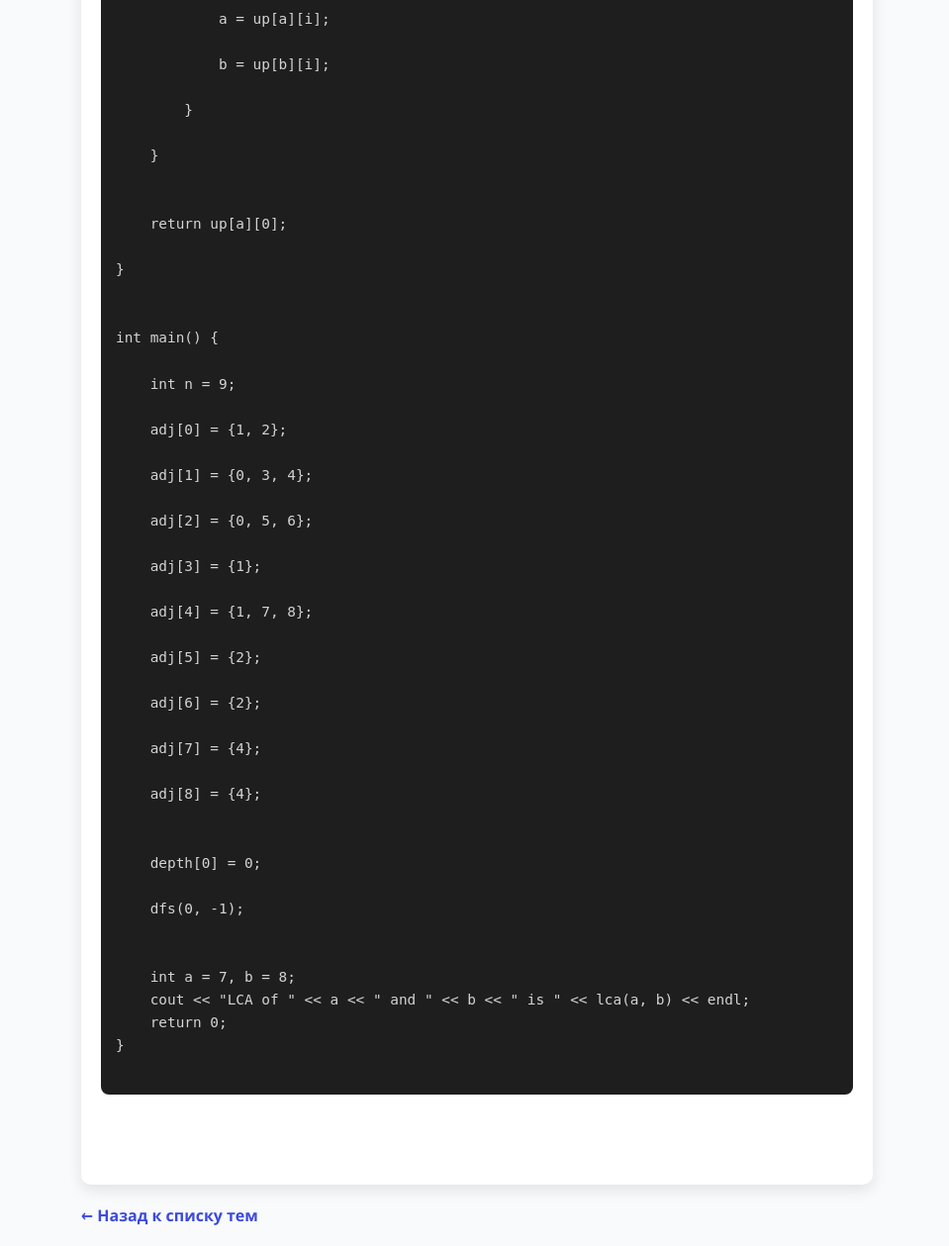
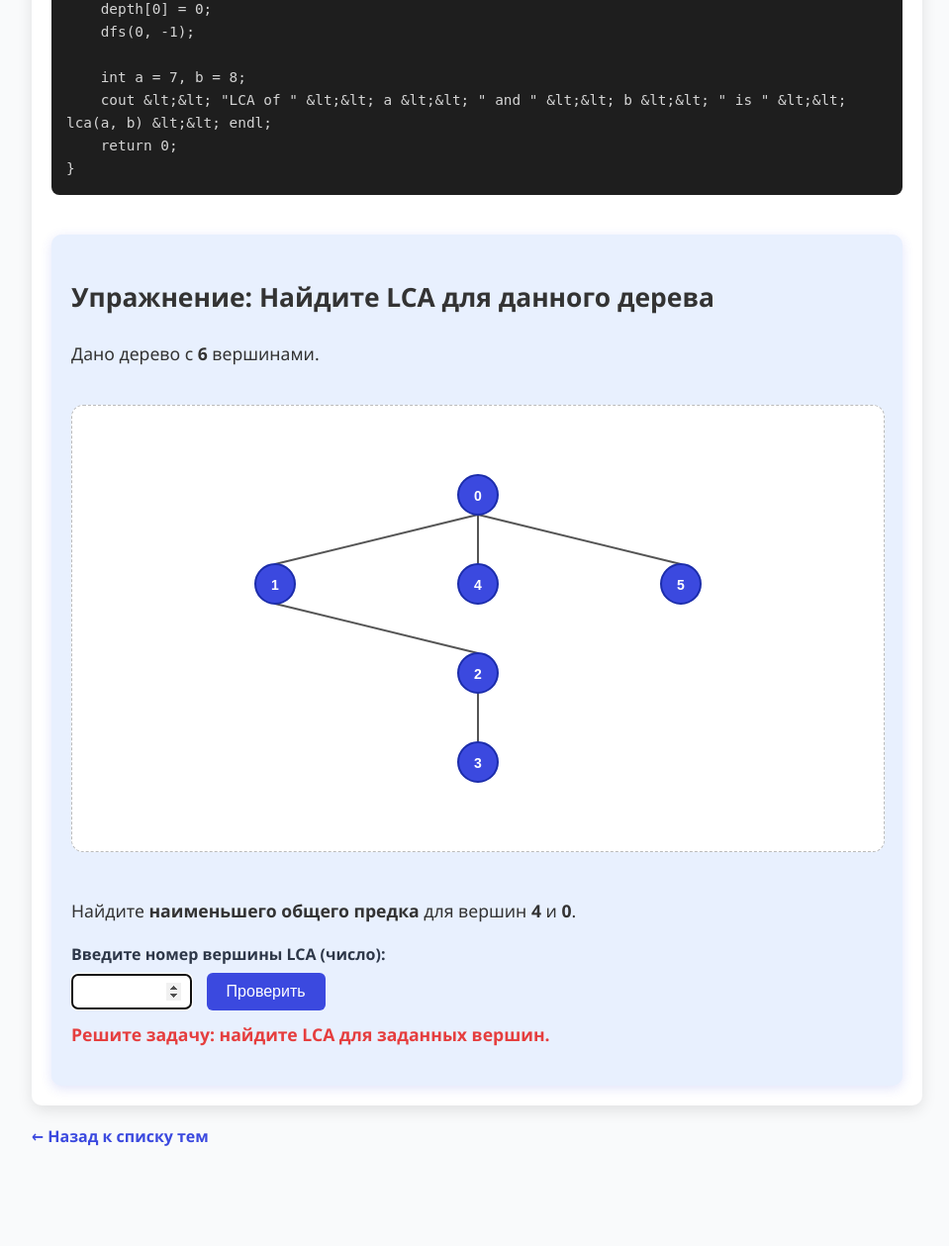
Before and after one commit to nikww/Algoproject, a Django app: page /topic/lca/ in a window 1280 px wide. Shown: the part 1640-2899 px from the top of the page at 99% size, without its empty margins (158-1117 px from the left). After the commit the page ends 2798 px from the top, so only its background shows below. Run offline with Django 4.2, Linux system fonts and the light colour scheme.

Commit message:
2nd version

```diff
--- a/algoproject/algoproject/settings.py
+++ b/algoproject/algoproject/settings.py
@@ -23,7 +23,7 @@ BASE_DIR = Path(__file__).resolve().parent.parent
 SECRET_KEY = 'django-insecure-&c8odwjiaaj2^-!5l2i0hnq*%t(n75_jnf@pejonms^!-%j9)@'
 
 # SECURITY WARNING: don't run with debug turned on in production!
-DEBUG = False
+DEBUG = True
 
 ALLOWED_HOSTS = ['*']
 
@@ -55,7 +55,7 @@ ROOT_URLCONF = 'algoproject.urls'
 TEMPLATES = [
     {
         'BACKEND': 'django.template.backends.django.DjangoTemplates',
-        'DIRS': [],
+        'DIRS': [BASE_DIR / 'templates'],
         'APP_DIRS': True,
         'OPTIONS': {
             'context_processors': [
--- a/algoproject/algosite/templates/algosite/detail.html
+++ b/algoproject/algosite/templates/algosite/detail.html
@@ -11,19 +11,31 @@
   <title>{{ topic.title }}</title>
 
   <style>
+
     body {
+
       font-family: 'Segoe UI', Tahoma, Geneva, Verdana, sans-serif;
+
       background: #f9fafb;
+
       margin: 0;
+
       padding: 20px;
-      max-width: 800px;
+
+      max-width: 900px;
+
       margin-left: auto;
+
       margin-right: auto;
+
     }
 
     h1 {
+
       color: #2d3748;
-      text-align: сenter;
+
+      text-align: center;
+
     }
 
     .content {
@@ -44,8 +56,6 @@
 
       color: #333;
 
-      white-space: pre-wrap;
-
     }
 
     pre {
@@ -64,11 +74,11 @@
 
       overflow-x: auto;
 
-      margin-top: 20px;
-
       white-space: pre-wrap;
 
       word-break: break-word;
+
+      margin-top: 20px;
 
     }
 
@@ -94,6 +104,106 @@
 
     }
 
+    .exercise {
+
+      margin-top: 40px;
+
+      padding: 20px;
+
+      background: #e8f0fe;
+
+      border-radius: 10px;
+
+      box-shadow: 0 3px 12px rgba(59, 73, 223, 0.15);
+
+    }
+
+    .exercise label {
+
+      font-weight: 600;
+
+      display: block;
+
+      margin-bottom: 6px;
+
+      font-size: 1rem;
+
+      color: #2d3748;
+
+    }
+
+    .exercise input[type="number"] {
+
+      padding: 8px 10px;
+
+      font-size: 1rem;
+
+      border: 1px solid #cbd5e0;
+
+      border-radius: 6px;
+
+      width: 100px;
+
+      margin-right: 10px;
+
+    }
+
+    .exercise button {
+
+      background-color: #3b49df;
+
+      color: white;
+
+      border: none;
+
+      padding: 10px 20px;
+
+      font-size: 1rem;
+
+      border-radius: 6px;
+
+      cursor: pointer;
+
+      transition: background-color 0.3s ease;
+
+    }
+
+    .exercise button:hover {
+
+      background-color: #303ecc;
+
+    }
+
+    .message {
+
+      margin-top: 10px;
+
+      font-weight: 600;
+
+      color: #e53e3e;
+
+    }
+
+    #graph {
+
+      margin: 20px auto;
+
+      width: 100%;
+
+      max-width: 900px;
+
+      height: 450px;
+
+      border: 1px dashed #bbb;
+
+      background: white;
+
+      border-radius: 12px;
+
+      overflow: visible;
+
+    }
+
     @media (max-width: 600px) {
 
       body {
@@ -116,6 +226,28 @@
 
       }
 
+      .exercise input[type="number"] {
+
+        width: 80px;
+
+        margin-right: 5px;
+
+      }
+
+      .exercise button {
+
+        padding: 8px 16px;
+
+        font-size: 0.9rem;
+
+      }
+
+      #graph {
+
+        height: 350px;
+
+      }
+
     }
 
   </style>
@@ -127,9 +259,239 @@
   <h1>{{ topic.title }}</h1>
 
   <div class="content">
+
     <p>{{ topic.explanation|linebreaksbr }}</p>
+
     <pre>{{ topic.example_code }}</pre>
+
+
+    {% if exercise %}
+
+      <div class="exercise">
+
+        <h2>Упражнение: Найдите LCA для данного дерева</h2>
+
+        <p>Дано дерево с <strong>{{ num_vertices }}</strong> вершинами.</p>
+
+
+        <svg id="graph"></svg>
+
+
+        <p>Найдите <strong>наименьшего общего предка</strong> для вершин <strong>{{ v1 }}</strong> и <strong>{{ v2 }}</strong>.</p>
+
+
+        <form method="post" novalidate>
+
+          {% csrf_token %}
+
+          <label for="answer">Введите номер вершины LCA (число):</label>
+
+          <input type="number" id="answer" name="answer" required min="0" max="{{ num_vertices|add:'-1' }}" autofocus autocomplete="off"/>
+
+          <button type="submit">Проверить</button>
+
+        </form>
+
+        {% if message %}
+
+        <p class="message">{{ message }}</p>
+
+        {% endif %}
+
+      </div>
+
+
+      <script>
+
+        const edges = [
+
+          {% for u,v in edges %}
+
+            [{{ u }}, {{ v }}]{% if not forloop.last %},{% endif %}
+
+          {% endfor %}
+
+        ];
+
+        const numVertices = {{ num_vertices }};
+
+        const levels = [
+
+          {% for lvl in levels %}
+
+            {{ lvl }}{% if not forloop.last %},{% endif %}
+
+          {% endfor %}
+
+        ];
+
+
+        const svg = document.getElementById('graph');
+
+        const width = svg.clientWidth || 900;
+
+        const height = svg.clientHeight || 450;
+
+
+        const levelMap = {};
+
+        for(let i=0; i<numVertices; i++) {
+
+          let lvl = levels[i];
+
+          if(!(lvl in levelMap)) {
+
+            levelMap[lvl] = [];
+
+          }
+
+          levelMap[lvl].push(i);
+
+        }
+
+
+        // Вертикальный шаг по уровням
+
+        const levelCount = Object.keys(levelMap).length;
+
+        const vStep = height / (levelCount + 1);
+
+
+        // Горизонтальный шаг будет рассчитываться индивидуально по уровню
+
+
+        // Рассчитаем позиции вершин
+
+        const positions = new Array(numVertices);
+
+
+        for(let lvl=0; lvl<levelCount; lvl++) {
+
+          const nodes = levelMap[lvl];
+
+          const cnt = nodes.length;
+
+          const hStep = width / (cnt + 1);
+
+          for(let i=0; i<cnt; i++){
+
+            let x = hStep * (i + 1);
+
+            let y = vStep * (lvl + 1);
+
+            positions[nodes[i]] = {x, y};
+
+          }
+
+        }
+
+
+        function createSVGElement(tag, attrs){
+
+          let elem = document.createElementNS("http://www.w3.org/2000/svg", tag);
+
+          for(let key in attrs){
+
+            elem.setAttribute(key, attrs[key]);
+
+          }
+
+          return elem;
+
+        }
+
+
+        while(svg.firstChild){
+
+          svg.removeChild(svg.firstChild);
+
+        }
+
+
+        // Рисуем ребра (линии) от родителя к ребенку
+
+        edges.forEach(([u,v]) => {
+
+          const p1 = positions[u];
+
+          const p2 = positions[v];
+
+          let line = createSVGElement('line', {
+
+            x1: p1.x,
+
+            y1: p1.y + 20,
+
+            x2: p2.x,
+
+            y2: p2.y - 20,
+
+            stroke: '#555',
+
+            'stroke-width': 2
+
+          });
+
+          svg.appendChild(line);
+
+        });
+
+
+        // Рисуем вершины
+
+        positions.forEach(({x,y}, i) => {
+
+          let circle = createSVGElement('circle', {
+
+            cx: x,
+
+            cy: y,
+
+            r: 20,
+
+            fill: '#3b49df',
+
+            stroke: '#1c2dab',
+
+            'stroke-width': 2
+
+          });
+
+          svg.appendChild(circle);
+
+
+          let text = createSVGElement('text', {
+
+            x: x,
+
+            y: y + 6,
+
+            fill: 'white',
+
+            'font-family': 'Arial, sans-serif',
+
+            'font-size': 14,
+
+            'font-weight': 'bold',
+
+            'text-anchor': 'middle',
+
+            'pointer-events': 'none'
+
+          });
+
+          text.textContent = i;
+
+          svg.appendChild(text);
+
+        });
+
+      </script>
+
+    {% endif %}
+
   </div>
+
   <a href="{% url 'index' %}" class="back-link">&larr; Назад к списку тем</a>
 
 </body>
--- a/algoproject/algosite/views.py
+++ b/algoproject/algosite/views.py
@@ -1,25 +1,33 @@
-from django.shortcuts import render
+import random
+from collections import deque
+from django.shortcuts import render, redirect
+from django.http import Http404
 
 ALGORITHM_TOPICS = {
     'bfs': {
         'title': 'BFS (Поиск в ширину)',
-        'explanation': '''Поиск в ширину (BFS) – это алгоритм обхода графа, который исследует вершины по уровням от начальной вершины.
-Использует очередь для определения порядка обхода.
+        'explanation': '''
+Поиск в ширину (BFS) — это алгоритм обхода графа, который исследует вершины в порядке их расстояния от начальной вершины (по слоям).
+Он использует очередь для отслеживания следующего места для посещения.
 ''',
+        'example_code': '''
+#include &lt;iostream&gt;
+#include &lt;queue&gt;
+#include &lt;vector&gt;
 
-        'example_code': '''#include <iostream>
-#include <queue>
-#include <vector>
 using namespace std;
-void bfs(int start, const vector<vector<int>>& adj) {
-    vector<bool> visited(adj.size(), false);
-    queue<int> q;
+
+void bfs(int start, const vector&lt;vector&lt;int&gt;&gt;&amp; adj) {
+    vector&lt;bool&gt; visited(adj.size(), false);
+    queue&lt;int&gt; q;
     visited[start] = true;
     q.push(start);
+
     while (!q.empty()) {
         int v = q.front();
         q.pop();
-        cout << v << " ";
+        cout &lt;&lt; v &lt;&lt; " ";
+
         for (int u : adj[v]) {
             if (!visited[u]) {
                 visited[u] = true;
@@ -29,46 +37,43 @@ void bfs(int start, const vector<vector<int>>& adj) {
     }
 }
 
-
 int main() {
-    int n = 4; // число вершин
-    vector<vector<int>> adj(n);
+    int n = 4; // количество вершин
+    vector&lt;vector&lt;int&gt;&gt; adj(n);
     adj[0] = {1, 2};
     adj[1] = {2};
     adj[2] = {0, 3};
     adj[3] = {3};
+
     bfs(2, adj);
+
     return 0;
 }
-
 '''
     },
-
     'lca': {
         'title': 'LCA (Нижний общий предок)',
         'explanation': '''
-Нижний общий предок (LCA) – самый глубокий узел в дереве, являющийся предком двух заданных узлов.
-Используется для ответа на запросы о взаимосвязях в дереве. Часто применяются методы бинарного подъема.
+Нижний общий предок (LCA) двух узлов u и v в дереве — это самый низкий (глубокий) узел, который является предком как u, так и v.
+Эта задача используется во многих алгоритмах работы с деревьями для эффективного ответа на запросы о взаимосвязи узлов.
+Распространенные методы включают бинарный подъем или обход Эйлера + сегментное дерево.
 ''',
-        'example_code': '''#include <bits/stdc++.h>
+        'example_code': '''
+#include &lt;bits/stdc++.h&gt;
 using namespace std;
-
 
 const int MAX = 1000;
 const int LOG = 10;
 
-
-int up[MAX][LOG]; // up[v][j] – 2^j-й предок v
+int up[MAX][LOG]; // up[v][j] — это 2^j-й предок v
 int depth[MAX];
 vector<int> adj[MAX];
-
 
 void dfs(int v, int p) {
     up[v][0] = p;
     for (int i = 1; i < LOG; i++) {
-        up[v][i] = up[up[v][i - 1]][i - 1];
+        up[v][i] = up[up[v][i-1]][i-1];
     }
-
     for (int u : adj[v]) {
         if (u != p) {
             depth[u] = depth[v] + 1;
@@ -77,78 +82,46 @@ void dfs(int v, int p) {
     }
 }
 
-
 int lca(int a, int b) {
-
     if (depth[a] < depth[b]) swap(a, b);
 
-
     int k = depth[a] - depth[b];
-
     for (int i = 0; i < LOG; i++) {
-
-        if (k & (1 << i)) {
-
+        if (k &amp; (1 &lt;&lt; i)) {
             a = up[a][i];
-
         }
-
     }
 
-
     if (a == b) return a;
-
-    for (int i = LOG - 1; i >= 0; i--) {
-
+    for (int i = LOG-1; i &gt;= 0; i--) {
         if (up[a][i] != up[b][i]) {
-
             a = up[a][i];
-
             b = up[b][i];
-
         }
-
     }
 
-
     return up[a][0];
-
 }
 
-
 int main() {
-
     int n = 9;
-
-    adj[0] = {1, 2};
-
-    adj[1] = {0, 3, 4};
-
-    adj[2] = {0, 5, 6};
-
+    adj[0] = {1,2};
+    adj[1] = {0,3,4};
+    adj[2] = {0,5,6};
     adj[3] = {1};
-
-    adj[4] = {1, 7, 8};
-
+    adj[4] = {1,7,8};
     adj[5] = {2};
-
     adj[6] = {2};
-
     adj[7] = {4};
-
     adj[8] = {4};
 
-
     depth[0] = 0;
-
     dfs(0, -1);
 
-
     int a = 7, b = 8;
-    cout << "LCA of " << a << " and " << b << " is " << lca(a, b) << endl;
+    cout &lt;&lt; "LCA of " &lt;&lt; a &lt;&lt; " and " &lt;&lt; b &lt;&lt; " is " &lt;&lt; lca(a, b) &lt;&lt; endl;
     return 0;
 }
-
 '''
     }
 }
@@ -157,7 +130,127 @@ def index(request):
     topics = [{'slug': slug, 'title': data['title']} for slug, data in ALGORITHM_TOPICS.items()]
     return render(request, 'algosite/index.html', {'topics': topics})
 
+def generate_random_tree(n):
+    edges = []
+    for i in range(1, n):
+        parent = random.randint(0, i - 1)
+        edges.append((parent, i))
+    adj = [[] for _ in range(n)]
+    for u, v in edges:
+        adj[u].append(v)
+        adj[v].append(u)
+    return adj, edges
+
+LOG = 15
+
+def dfs_lca(v, p, adj, up, depth):
+    up[v][0] = p
+    for i in range(1, LOG):
+        if up[v][i - 1] != -1:
+            up[v][i] = up[up[v][i - 1]][i - 1]
+        else:
+            up[v][i] = -1
+    for u in adj[v]:
+        if u != p:
+            depth[u] = depth[v] + 1
+            dfs_lca(u, v, adj, up, depth)
+
+def lca_query(a, b, up, depth):
+    if depth[a] < depth[b]:
+        a, b = b, a
+    diff = depth[a] - depth[b]
+    for i in range(LOG):
+        if diff & (1 << i):
+            a = up[a][i]
+    if a == b:
+        return a
+    for i in reversed(range(LOG)):
+        if up[a][i] != -1 and up[a][i] != up[b][i]:
+            a = up[a][i]
+            b = up[b][i]
+    return up[a][0]
+
+def get_levels(adj, root=0):
+    n = len(adj)
+    levels = [-1]*n
+    levels[root] = 0
+    queue = deque([root])
+    while queue:
+        u = queue.popleft()
+        for w in adj[u]:
+            if levels[w] == -1:
+                levels[w] = levels[u] + 1
+                queue.append(w)
+    return levels
 
 def topic_detail(request, topic_slug):
     topic = ALGORITHM_TOPICS.get(topic_slug)
-    return render(request, 'algosite/detail.html', {'topic': topic})
+    if not topic:
+        raise Http404("Тема не найдена")
+
+    if topic_slug == 'lca':
+        message = ''
+        new_task = False
+
+        if request.method == 'POST':
+            user_answer = request.POST.get('answer', '').strip()
+            try:
+                user_answer_int = int(user_answer)
+            except ValueError:
+                message = 'Пожалуйста, введите корректный номер вершины.'
+                user_answer_int = None
+
+            correct_answer = request.session.get('lca_correct')
+            if correct_answer is None:
+                return redirect('topic_detail', topic_slug='lca')
+
+            if user_answer_int is not None:
+                # Строгое сравнение с int
+                if user_answer_int == correct_answer:
+                    new_task = True
+                    message = 'Верно! Сгенерирована новая задача.'
+                else:
+                    message = 'Неверно, попробуйте ещё раз.'
+
+        # Генерируем задачу при первом заходе или после правильного ответа
+        if not request.session.get('lca_correct') or new_task:
+            n = random.randint(4, 10)
+            adj, edges = generate_random_tree(n)
+            up = [[-1]*LOG for _ in range(n)]
+            depth = [0]*n
+            dfs_lca(0, -1, adj, up, depth)
+            v1, v2 = random.sample(range(n), 2)
+            correct = lca_query(v1, v2, up, depth)
+
+            request.session['lca_n'] = n
+            request.session['lca_adj'] = adj
+            request.session['lca_edges'] = edges
+            request.session['lca_v1'] = v1
+            request.session['lca_v2'] = v2
+            request.session['lca_correct'] = correct
+
+            message = 'Решите задачу: найдите LCA для заданных вершин.'
+        else:
+            adj = request.session.get('lca_adj')
+            n = request.session.get('lca_n')
+            v1 = request.session.get('lca_v1')
+            v2 = request.session.get('lca_v2')
+            edges = request.session.get('lca_edges')
+
+        # Получим уровни вершин для вертикальной раскладки
+        levels = get_levels(adj, 0)
+
+        context = {
+            'topic': topic,
+            'exercise': True,
+            'v1': v1,
+            'v2': v2,
+            'message': message,
+            'edges': edges,
+            'num_vertices': n,
+            'levels': levels,
+        }
+        return render(request, 'algosite/detail.html', context)
+
+    else:
+        return render(request, 'algosite/detail.html', {'topic': topic, 'exercise': False})
```
Also changed, not shown: algoproject/db.sqlite3.
